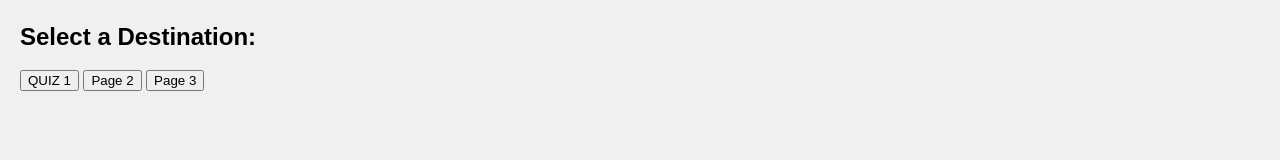
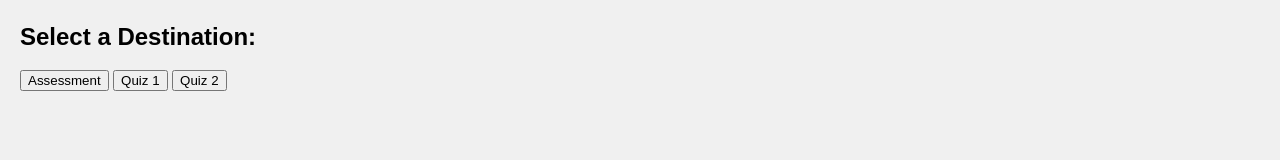
Before and after one commit to aprender52202423/testing2, a plain HTML site: page Quizzes.html in a window 1280 px wide. Shown: the part 323-483 px from the top of the page. Drawn offline with Linux system fonts and the light colour scheme.

Commit message:
Quizzes.html

```diff
--- a/Quizzes.html
+++ b/Quizzes.html
@@ -67,9 +67,9 @@
     <main>
 <h2>Select a Destination:</h2>
 
-<button onclick="redirectToPage('https://forms.gle/K8SKddrT4WFzyXSz5')">QUIZ 1</button>
-<button onclick="redirectToPage('https://www.example.com/page2')">Page 2</button>
-<button onclick="redirectToPage('https://www.example.com/page3')">Page 3</button>
+<button onclick="redirectToPage('https://forms.gle/K8SKddrT4WFzyXSz5')">Assessment</button>
+<button onclick="redirectToPage('https://aprender52202423.github.io/testing2/images/COMING%20SOON!.png')">Quiz 1</button>
+<button onclick="redirectToPage('https://aprender52202423.github.io/testing2/images/COMING%20SOON!.png')">Quiz 2</button>
 
 <script>
 function redirectToPage(url) {
```
